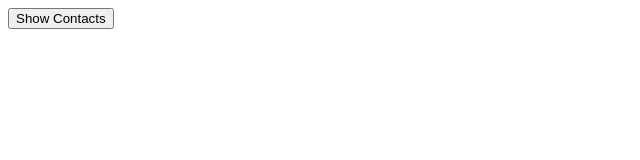
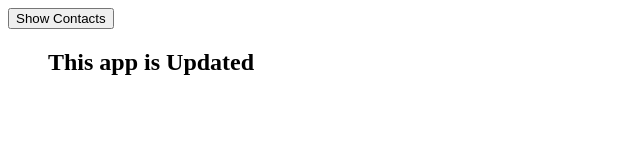
Before and after one commit to OSRoot/contacts, a website: page client/index.html in a window 1280 px wide. Shown: the whole page, without its empty margins (0-640 px from the left). Drawn offline with Linux system fonts and the light colour scheme.

Commit message:
first commit

```diff
--- a/client/index.html
+++ b/client/index.html
@@ -8,6 +8,8 @@
   <body>
     <button onclick="showContacts()">Show Contacts</button>
     <ul id="contacts"></div>
+
+      <h2>This app is Updated</h2>
   </body>
   <script>
     const showContacts = () => {
```
Also changed, not shown: 1 other file.
